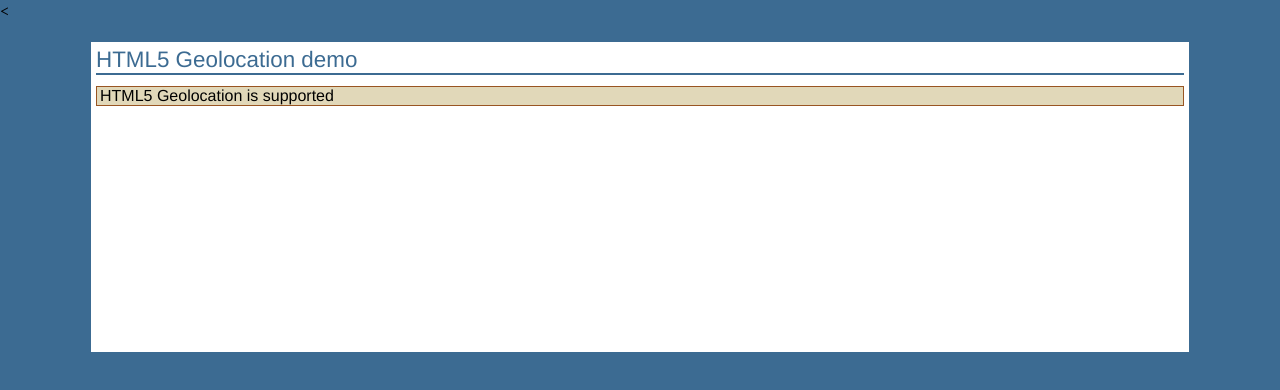
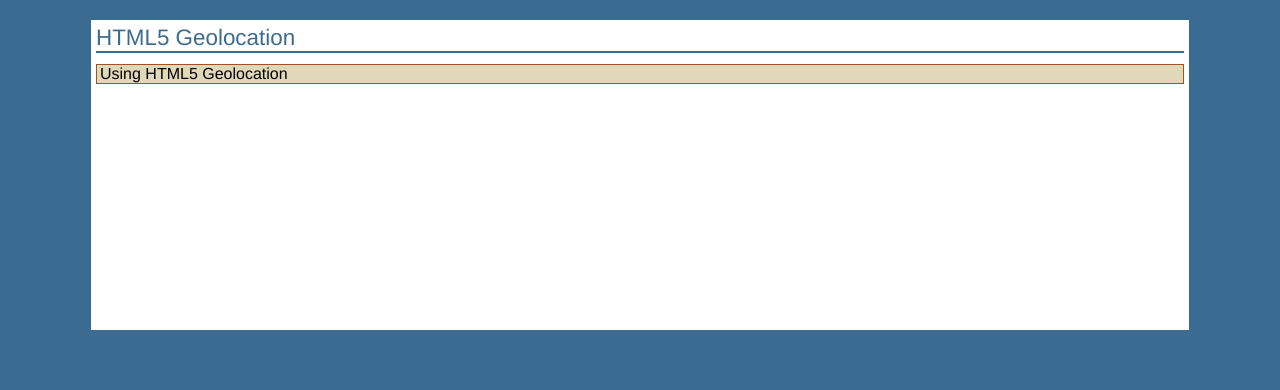
Before and after one commit to juanhiriart/geolocation-demo-02, a plain HTML site: page index.html in a window 1280 px wide. Drawn offline with Linux system fonts and the light colour scheme.

Commit message:
Bugfixes

```diff
--- a/index.html
+++ b/index.html
@@ -1,70 +1,67 @@
 <!DOCTYPE html>
-<<!DOCTYPE html>
-<html lang="en" dir="ltr">
+<html>
+
 <head>
-    <meta charset="utf-8">
-    <title>HTML5 Geolocation demo</title>
-    <link rel="stylesheet" href="./CSS/main.css"/>
+    <title>
+        HTML5 Geolocation
+    </title>
+    <link rel="stylesheet" type="text/css" href="./CSS/main.css" />
     <script type="text/javascript" src="./Javascript/bwH5.js"></script>
     <script type="text/javascript">
         var t = new bwTable();
         var geo;
 
-      function getGeoLocation()
-      {
-        try
-        {
-          if(!! navigator.geolocation) return navigator.geolocation;
+        function getGeoLocation() {
+            try {
+                if( !! navigator.geolocation ) return navigator.geolocation;
                 else return undefined;
-        }
-        catch(e)
-        {
+            } catch(e) {
                 return undefined;
             }
         }
 
-      function init()
-      {
-        if((geo = getGeoLocation()))
-        {
-          statusMessage('HTML5 Geolocation is supported');
-          t.setHeader(['Latitude', 'Longitude']);
-          t.addRow(['&nbsp;', '&nbsp;']);
+        function show_coords(position) {
+            var lat = position.coords.latitude;
+            var lon = position.coords.longitude;
+            t.updateRow(0, [ lat.toString(), lon.toString() ] );
+            dispResults();
         }
-        else
-        {
-          statusMessage('HTML5 Geolocation is not supported');
+
+        function dispResults() {
+            element('results').innerHTML = t.getTableHTML();
+        }
+
+        function init() {
+            if((geo = getGeoLocation())) {
+                statusMessage('Using HTML5 Geolocation')
+                t.setHeader( [ 'Latitude', 'Longitude' ] );
+                t.addRow( [ '&nbsp;', '&nbsp;' ] );
+            } else {
+                statusMessage('HTML5 Geolocation is not supported.')
             }
             geo.getCurrentPosition(show_coords);
         }
 
-      function show_coords(position)
-      {
-        var lat = position.coords.latitude;
-        var lon = position.coords.longitude;
-        t.updateRow(0, [lat.toString(), lon.toString()]);
-        dispResults();
-      }
-
-      function dispResults()
-      {
-        element('results').innerHTML = t.getTableHTML();
-      }
-
-      window.onload = function()
-      {
+        window.onload = function() {
             init();
         }
-
     </script>
 </head>
+
 <body>
+
 <div id="content">
-      <h1>HTML5 Geolocation demo</h1>
+
+    <h1>
+        HTML5 Geolocation
+    </h1>
+
     <p class="message" id="statusMessage"/>
+
     <div id="results">
+    <!-- results show here -->
+    </div>
 
-      </div>
 </div>
 </body>
 </html>
```
Lines whose indentation alone changed are shown as unchanged.
